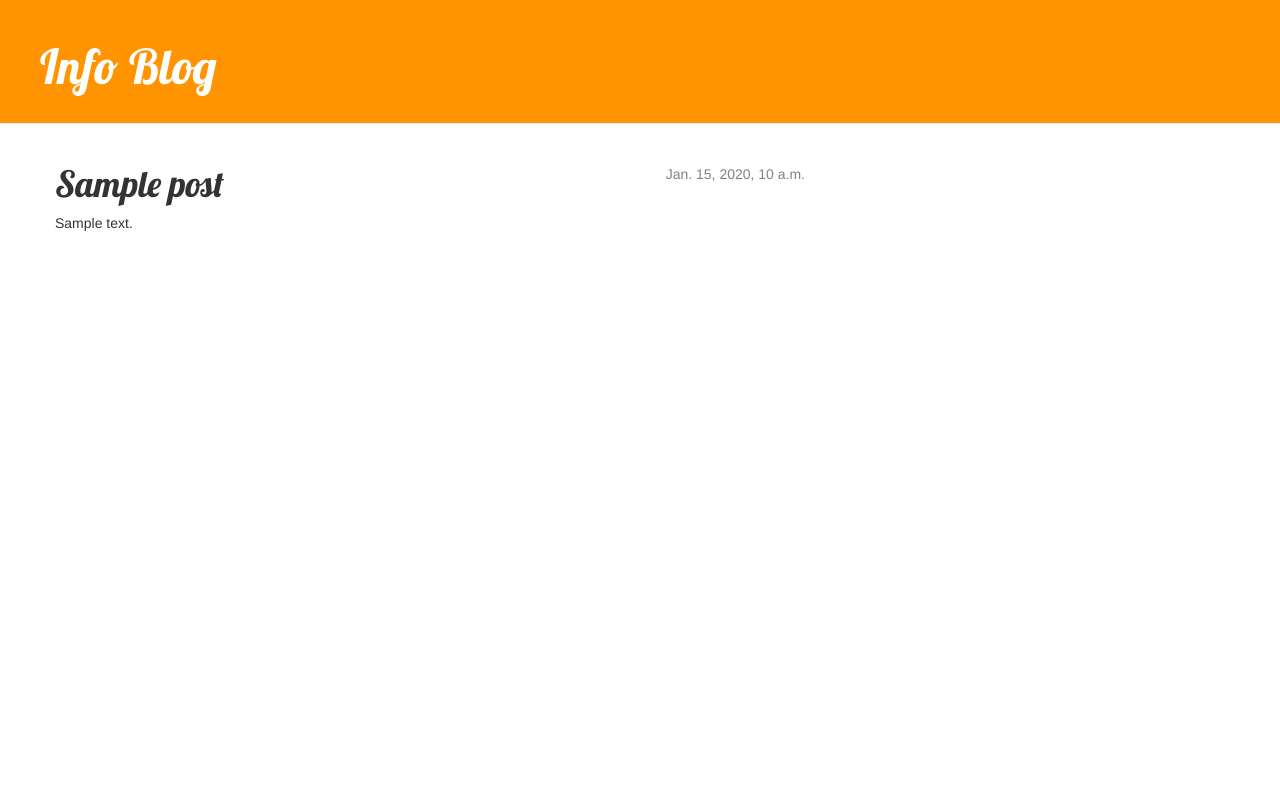
After one commit to marcusvbrangel/infoblog, a Django app: template blog/templates/blog/post_detail.html in a window 1280 px wide. The commit adds this page. Run offline with Django 3.2, Linux system fonts and the light colour scheme; the template is opened without the code that fills it: most values are stand-ins (such as "Sample title", 1, 10 or a date in 2020); some libraries are stand-ins or nearby versions.

Commit message:
adicionado view detail post dentro do site

```diff
--- /dev/null
+++ b/blog/static/css/blog.css
@@ -0,0 +1,46 @@
+
+.page-header {
+    background-color: #ff9400;
+    margin-top: 0;
+    padding: 20px 20px 20px 40px;
+}
+
+.page-header h1, .page-header h1 a, .page-header h1 a:visited, .page-header h1 a:active {
+    color: #ffffff;
+    font-size: 36pt;
+    text-decoration: none;
+}
+
+.content {
+    margin-left: 40px;
+}
+
+h1, h2, h3, h4 {
+    font-family: 'Lobster', cursive;
+}
+.date {
+    float: right;
+    color: #828282;
+}
+.save {
+    float: right;
+}
+
+.post-form textarea, .post-form input {
+    width: 100%;
+}
+
+.top-menu, .top-menu:hover, .top-menu:visited {
+    color: #ffffff;
+    float: right;
+    font-size: 26pt;
+   margin-right: 20px;
+}
+
+.post {
+    margin-bottom: 70px;
+}
+
+.post h1 a, .post h1 a:visited {
+    color: #000000;
+}
--- /dev/null
+++ b/blog/templates/blog/base.html
@@ -0,0 +1,48 @@
+
+
+{% load staticfiles %}
+
+<html>
+
+<head>
+
+    <title>Info Blog</title>
+
+    <link rel="stylesheet" href="//maxcdn.bootstrapcdn.com/bootstrap/3.2.0/css/bootstrap.min.css">
+
+    <link rel="stylesheet" href="//maxcdn.bootstrapcdn.com/bootstrap/3.2.0/css/bootstrap-theme.min.css">
+
+    <link href="http://fonts.googleapis.com/css?family=Lobster&subset=latin,latin-ext" rel="stylesheet" type="text/css">
+
+    <link rel="stylesheet" href="{% static 'css/blog.css' %}">
+
+
+</head>
+
+<body>
+
+    <div class="page-header">
+
+        <h1><a href="/">Info Blog</a></h1>
+
+    </div>
+
+    <div class="content container">
+
+        <div class="row">
+
+            <div class="col-md-8">
+
+                {% block content %}
+
+                {% endblock %}
+
+            </div>
+
+        </div>
+
+    </div>
+
+</body>
+
+</html>
--- /dev/null
+++ b/blog/templates/blog/post_detail.html
@@ -0,0 +1,24 @@
+
+{% extends 'blog/base.html' %}
+
+{% block content %}
+
+    <div class="post">
+
+        {% if post.published_date %}
+
+            <div class="date">
+
+                {{ post.published_date }}
+
+            </div>
+
+        {% endif %}
+
+        <h1>{{ post.title }}</h1>
+
+        <p>{{ post.text|linebreaks }}</p>
+
+    </div>
+
+{% endblock %}
--- a/blog/urls.py
+++ b/blog/urls.py
@@ -6,4 +6,5 @@ from . import views
 
 urlpatterns = [
     url(r'^$', views.post_list, name='post_list'),
+    url(r'^post/(?P<pk>[0-9]+)/$', views.post_detail, name='post_detail'),
 ]
```
Also changed, not shown: blog/templates/blog/post_list.html (+10 -18 lines), blog/views.py (+9 -1 lines).
